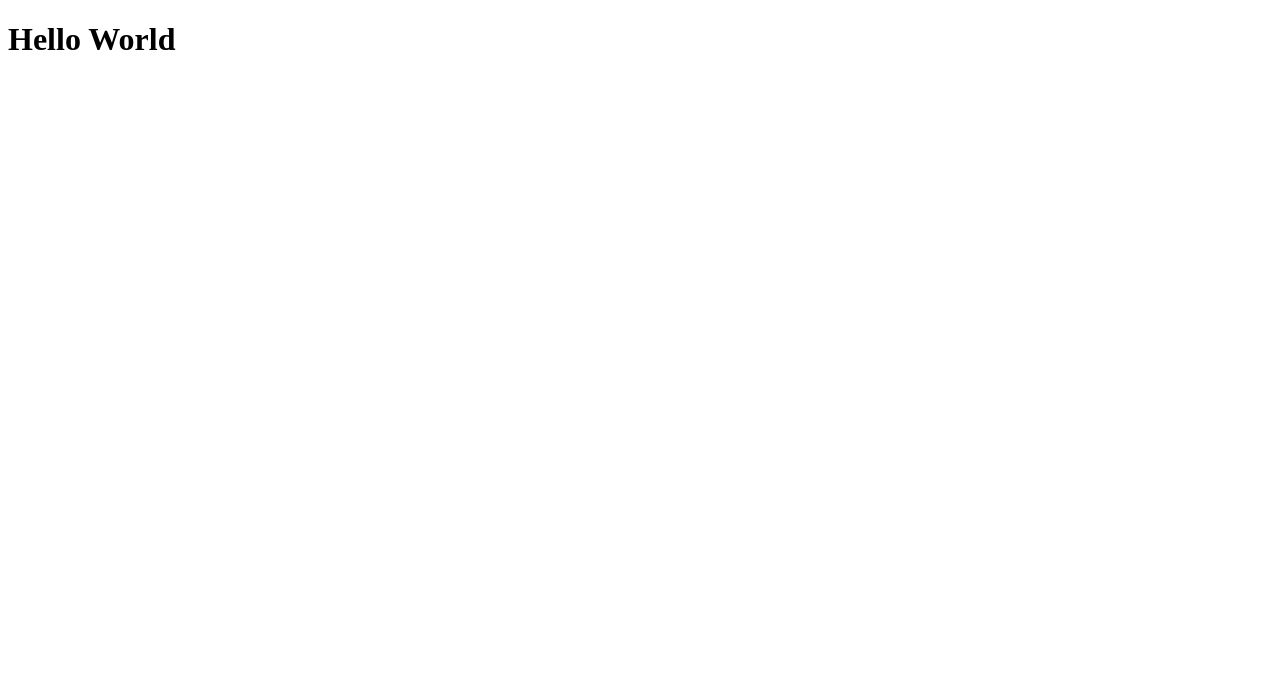
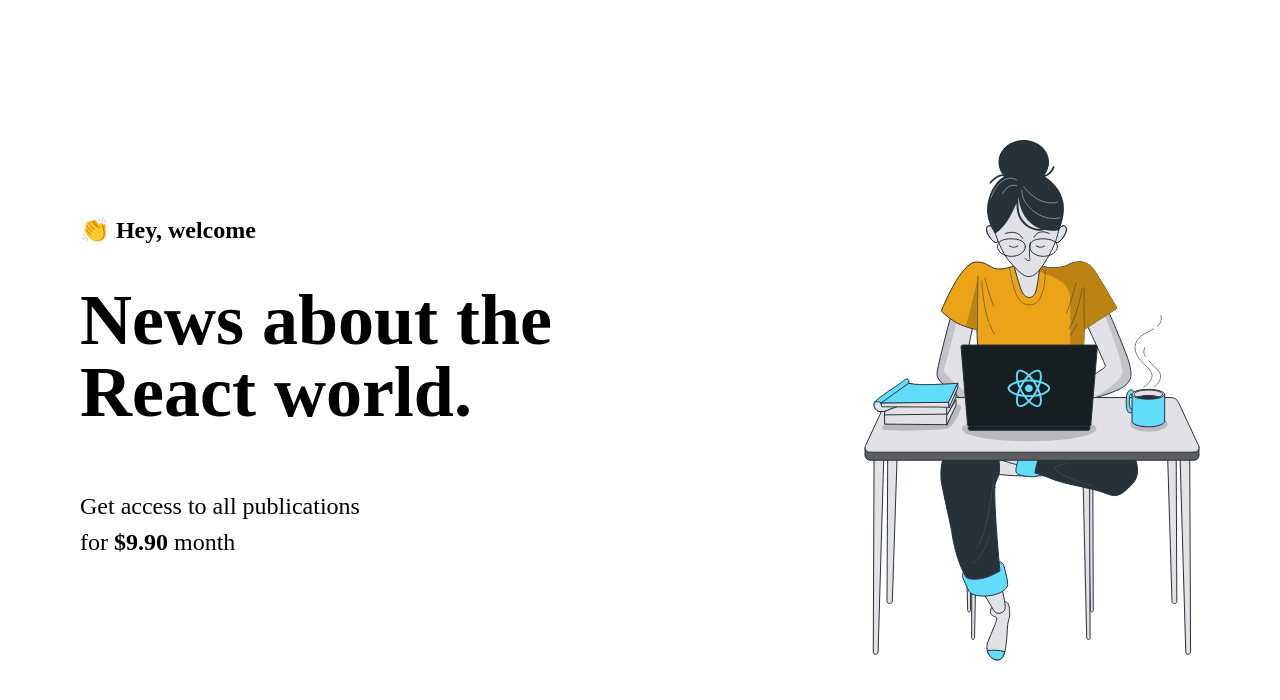
Before and after one commit to davi1985/ignite-journey, a Next.js app in the folder 03-ignews/: page / in a window 1280 px wide. Shown: the top 700 px of the page. Built offline with nearby package versions, Linux system fonts and the light colour scheme.

Commit message:
03 - add Home component

```diff
--- /dev/null
+++ b/03-ignews/src/pages/home.module.scss
@@ -0,0 +1,60 @@
+.contentContainer {
+  max-width: 1120px;
+  margin: 0 auto;
+  padding: 2rem;
+  height: calc(100vh - 5rem);
+
+  display: flex;
+  align-items: center;
+  justify-content: space-between;
+
+  @media (max-width: 768px) {
+    flex-direction: column;
+    justify-content: center;
+    text-align: center;
+
+    img {
+      display: none;
+    }
+  }
+}
+
+.hero {
+  max-width: 600px;
+
+  > span {
+    font-size: 1.5rem;
+    font-weight: bold;
+  }
+
+  h1 {
+    font-size: 4.5rem;
+    line-height: 4.5rem;
+    font-weight: 900;
+    margin-top: 2.5rem;
+
+    span {
+      color: var(--cyan-500);
+    }
+  }
+
+  p {
+    font-size: 1.5rem;
+    line-height: 2.25rem;
+    margin-top: 1.5rem;
+
+    span {
+      color: var(--cyan-500);
+      font-weight: bold;
+    }
+  }
+}
+
+// .girlCoding {
+//   max-width: 520px;
+//   max-height: 520px;
+
+//   @media (max-width: 768px) {
+//     display: none;
+//   }
+// }
--- a/03-ignews/src/pages/index.tsx
+++ b/03-ignews/src/pages/index.tsx
@@ -1,5 +1,8 @@
 import type { NextPage } from "next";
 import Head from "next/head";
+import Image from "next/image";
+
+import styles from "./home.module.scss";
 
 const Home: NextPage = () => {
   return (
@@ -8,9 +11,22 @@
         <title>Home - ig.news</title>
       </Head>
 
-      <h1>
-        Hello <span>World</span>
-      </h1>
+      <main className={styles.contentContainer}>
+        <section className={styles.hero}>
+          <span>👏 Hey, welcome</span>
+
+          <h1>
+            News about the <span>React</span> world.
+          </h1>
+
+          <p>
+            Get access to all publications <br />
+            for <span>$9.90</span> month
+          </p>
+        </section>
+
+        <img src="/images/avatar.svg" alt="Girl coding" />
+      </main>
     </>
   );
 };
```
Also changed, not shown: 2 other files (tests, documents, lock files or other folders).
